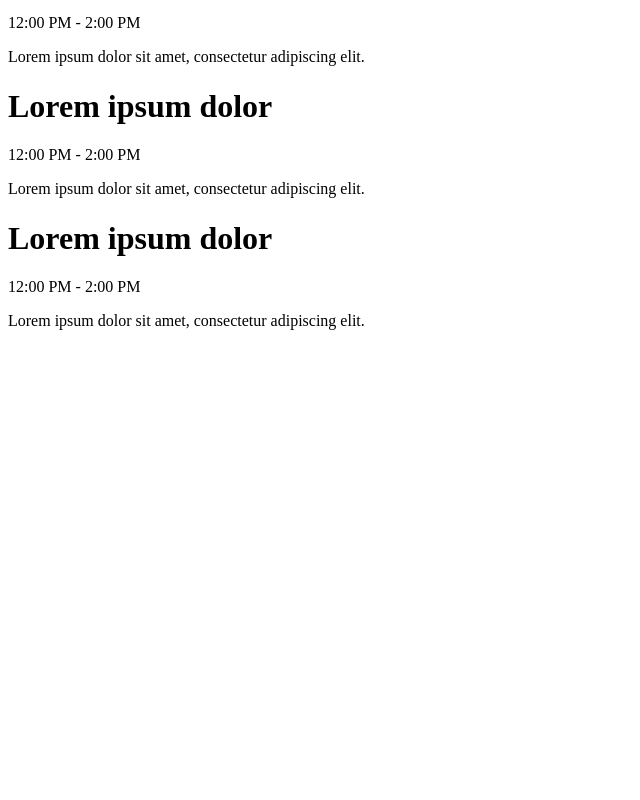
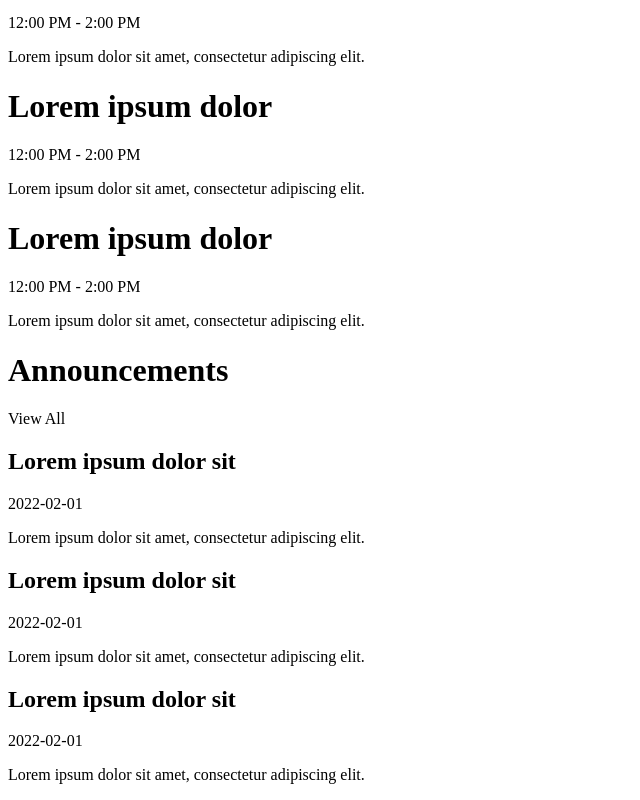
Before and after one commit to Piya-Boy/School-Management-Dashboard, a Next.js app: page /admin in a window 1280 px wide. Shown: the part 1935-2735 px from the top of the page, without its empty margins (0-640 px from the left). Before the commit the page ends 2281 px from the top, so only its background shows below. Built offline with nearby package versions, Linux system fonts and the light colour scheme.

Commit message:
Announcement Component Design

```diff
--- a/src/app/(dashboard)/admin/page.tsx
+++ b/src/app/(dashboard)/admin/page.tsx
@@ -1,3 +1,4 @@
+import Announcements from "@/components/Announcements";
 import AttendanceChart from "@/components/AttendanceChart";
 import CountChart from "@/components/CountChart";
 import EventCalendar from "@/components/EventCalendar";
@@ -36,6 +37,7 @@ export default function AdminPage() {
       {/* RIGHT */}
       <div className="w-full lg:w-1/3 flex flex-col gap-8">
       <EventCalendar/>
+      <Announcements/>
       </div>
     </div>
   )
--- a/src/app/(dashboard)/layout.tsx
+++ b/src/app/(dashboard)/layout.tsx
@@ -14,7 +14,7 @@ export default function DashboardLayout({
         <div className="w-[14%] md:w-[8%] lg:w-[16%] xl:w-[14%] p-4 dark:bg-slate-900 ">
           <Link href="/" className="flex items-center justify-center gap-2 lg:justify-start">
           <Image src="/logo.png" alt="logo" width={32} height={32} />
-          <span className="hidden lg:block dark:text-gray-500">Scloo</span>
+          <span className="hidden lg:block dark:text-gray-500 font-bold">Scloo</span>
           </Link>
           <Menu />
         </div>
--- /dev/null
+++ b/src/components/Announcements.tsx
@@ -0,0 +1,53 @@
+export default function Announcements() {
+  return (
+    <div className="bg-white dark:bg-slate-700 rounded-md p-4 ">
+      <div className="flex justify-between items-center dark:text-slate-400">
+        <h1 className="text-xl font-semibold">Announcements</h1>
+        <span className="text-xs text-gray-400 dark:text-gray-500">
+          View All
+        </span>
+      </div>
+      <div className="flex flex-col gap-4 mt-4">
+        <div className="bg-lamaSkyLight dark:bg-slate-400 p-4 rounded-md">
+          <div className="flex items-center justify-between">
+            <h2 className="font-medium  text-gray-600 dark:text-slate-100">
+              Lorem ipsum dolor sit
+            </h2>
+            <span className="text-xs text-gray-400 dark:text-gray-500 ">
+              2022-02-01
+            </span>
+          </div>
+          <p className="mt-1 text-gray-400 dark:text-gray-700 text-sm">
+            Lorem ipsum dolor sit amet, consectetur adipiscing elit.
+            </p>
+        </div>
+        <div className="bg-lamaPurpleLight dark:bg-Indigo-300 p-4 rounded-md">
+          <div className="flex items-center justify-between">
+            <h2 className="font-medium  text-gray-600 dark:text-slate-500">
+              Lorem ipsum dolor sit
+            </h2>
+            <span className="text-xs text-gray-400 dark:text-gray-500 ">
+              2022-02-01
+            </span>
+          </div>
+          <p className="mt-1 text-gray-400 dark:text-gray-700 text-sm">
+            Lorem ipsum dolor sit amet, consectetur adipiscing elit.
+            </p>
+        </div>
+        <div className="bg-lamaYellowLight dark:bg-Lime-200 p-4 rounded-md">
+          <div className="flex items-center justify-between">
+            <h2 className="font-medium  text-gray-600 dark:text-slate-500">
+              Lorem ipsum dolor sit
+            </h2>
+            <span className="text-xs text-gray-400 dark:text-gray-500 ">
+              2022-02-01
+            </span>
+          </div>
+          <p className="mt-1 text-gray-400 dark:text-gray-700 text-sm">
+            Lorem ipsum dolor sit amet, consectetur adipiscing elit.
+            </p>
+        </div>
+      </div>
+    </div>
+  );
+}
--- a/src/components/AttendanceChart.tsx
+++ b/src/components/AttendanceChart.tsx
@@ -43,7 +43,7 @@ export default function AttendanceChart() {
     <div className="bg-white dark:bg-slate-700 rounded-lg p-4 h-full">
     <div className="flex justify-between items-center  dark:text-slate-400">
       <h1 className="text-lg font-semibold">Attendance</h1>
-      <MoreHorizOutlinedIcon />
+      <MoreHorizOutlinedIcon className="text-gray-400 dark:text-gray-500"/>
     </div>
     <ResponsiveContainer width="100%" height="90%">
       <BarChart width={500} height={300} data={data} barSize={20}>
--- a/src/components/CountChart.tsx
+++ b/src/components/CountChart.tsx
@@ -33,7 +33,7 @@ export default function CountChart() {
       {/* TITLE */}
       <div className="flex items-center justify-between dark:text-slate-400">
         <h1 className="text-lg font-semibold">Student</h1>
-        <MoreHorizOutlinedIcon />
+        <MoreHorizOutlinedIcon className="text-gray-400 dark:text-gray-500"/>
       </div>
       {/* CHART */}
       <div className="relative w-full h-[75%]">
--- a/src/components/EventCalendar.tsx
+++ b/src/components/EventCalendar.tsx
@@ -1,8 +1,8 @@
 "use client";
-import { MoreHorizOutlined } from '@mui/icons-material';
-import { useState } from 'react';
-import Calendar from 'react-calendar';
-import 'react-calendar/dist/Calendar.css';
+import { MoreHorizOutlined } from "@mui/icons-material";
+import { useState } from "react";
+import Calendar from "react-calendar";
+import "react-calendar/dist/Calendar.css";
 
 type ValuePiece = Date | null;
 
@@ -41,7 +41,7 @@ export default function EventCalendar() {
       />
       <div className="flex items-center justify-between dark:text-slate-400">
         <h1 className="text-xl font-semibold my-4">Events</h1>
-        <MoreHorizOutlined />
+        <MoreHorizOutlined className="text-gray-400 dark:text-gray-500"/>
       </div>
       <div className="flex flex-col gap-4">
         {events.map((event) => (
@@ -50,7 +50,9 @@ export default function EventCalendar() {
             key={event.id}
           >
             <div className="flex items-center justify-between">
-              <h1 className="font-semibold text-gray-600 dark:text-slate-200">{event.title}</h1>
+              <h1 className="font-semibold text-gray-600 dark:text-slate-200">
+                {event.title}
+              </h1>
               <span className="text-gray-400 text-xs">{event.time}</span>
             </div>
             <p className="mt-2 text-gray-400 text-sm">{event.description}</p>
@@ -58,5 +60,5 @@ export default function EventCalendar() {
         ))}
       </div>
     </div>
-  )
+  );
 }
--- a/src/components/FinanceChart.tsx
+++ b/src/components/FinanceChart.tsx
@@ -79,7 +79,7 @@ export default function FinanceChart() {
     <div className="bg-white dark:bg-slate-700 rounded-xl w-full h-full p-4 ">
       <div className="flex justify-between items-center  dark:text-slate-400">
         <h1 className="text-lg font-semibold">Finance</h1>
-        <MoreHorizOutlinedIcon />
+        <MoreHorizOutlinedIcon className="text-gray-400 dark:text-gray-500"/>
       </div>
       <ResponsiveContainer width="100%" height="90%">
         <LineChart
--- a/src/components/Menu.tsx
+++ b/src/components/Menu.tsx
@@ -144,7 +144,7 @@ export default function Menu() {
             <Link
               href={item.href}
               key={item.label}
-              className="flex items-center justify-center lg:justify-start gap-4 text-gray-500 py-2 transition-colors duration-300 hover:text-blue-500 hover:bg-gray-100 px-4 rounded-lg"
+              className="flex items-center justify-center lg:justify-start gap-4 text-gray-400 dark:text-gray-500 py-2 transition-colors duration-300 hover:text-blue-500 hover:bg-gray-100 px-4 rounded-lg"
             >
               {item.icon}
               <span className="hidden lg:block">{item.label}</span>
--- a/src/components/SwitchMode.tsx
+++ b/src/components/SwitchMode.tsx
@@ -34,7 +34,7 @@ export default function SwitchMode() {
       {/* ปุ่มสำหรับ Dark Mode และ Light Mode */}
       <button
         type="button"
-        className="font-medium text-gray-800 rounded-full hover:bg-gray-200  dark:text-gray-300 dark:hover:bg-gray-700 transition-colors duration-300"
+        className="font-medium rounded-full hover:bg-gray-200 text-gray-400 dark:text-gray-500 dark:hover:bg-gray-700 transition-colors duration-300"
         onClick={toggleTheme}
         aria-label={`Switch to ${theme === 'light' ? 'dark' : 'light'} mode`}
       >
--- a/src/components/UserCard.tsx
+++ b/src/components/UserCard.tsx
@@ -4,7 +4,7 @@ export default function UserCard({type}: {type: string}) {
     <div className="rounded-2xl odd:bg-lamaPurple even:bg-lamaYellow p-4 flex-1 min-w-[130px]">
         <div className="flex items-center justify-between">
             <span className="text-[10px] bg-white px-2 py-1 rounded-full text-green-600">22222</span>
-            <MoreHorizIcon />
+            <MoreHorizIcon className="text-gray-400 dark:text-gray-500"/>
         </div>
          <h1 className="text-2xl font-semibold my-4">1111</h1>
          <h2 className="text-sm capitalize font-medium text-gray-500">{type}</h2>
```
Lines whose indentation alone changed are shown as unchanged.
